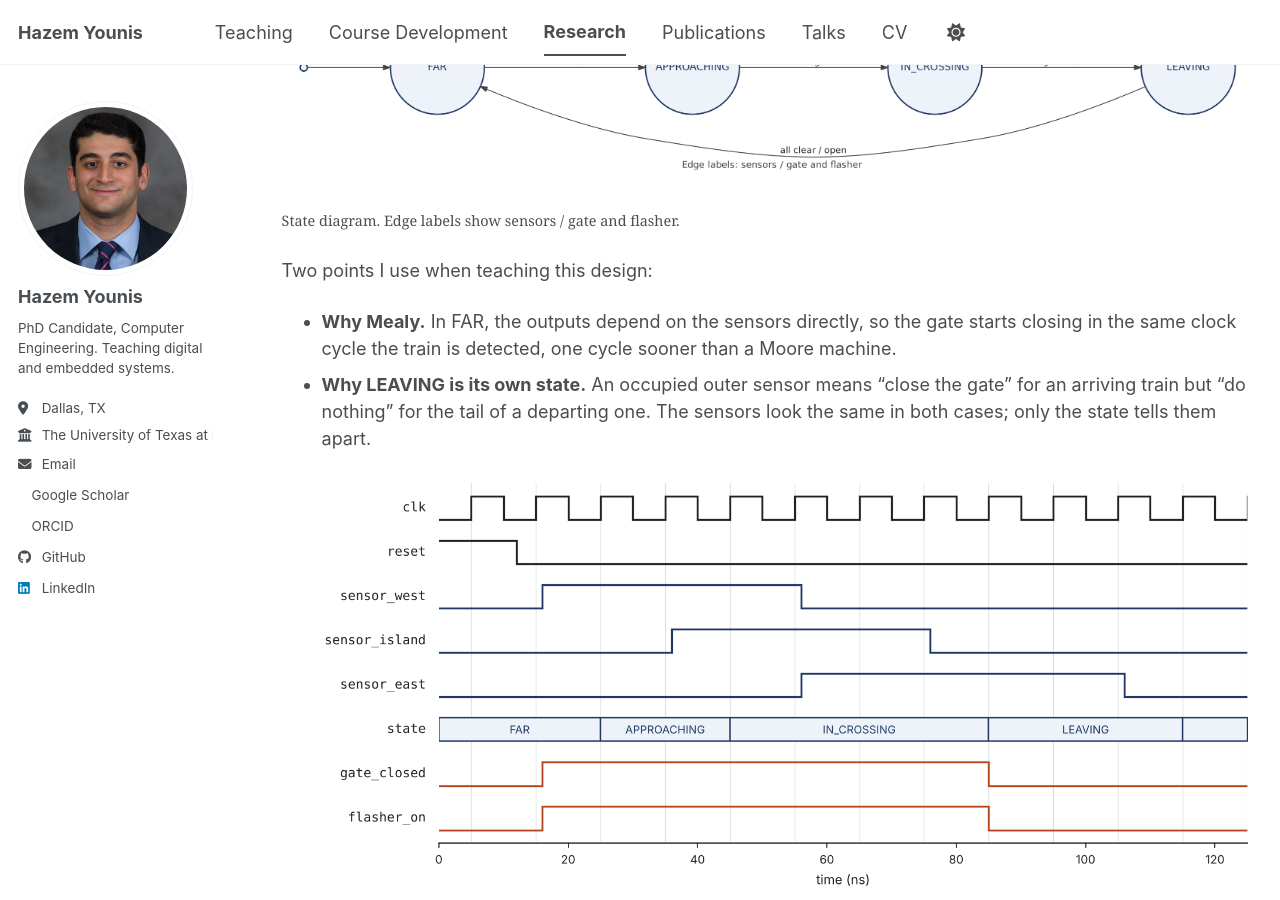
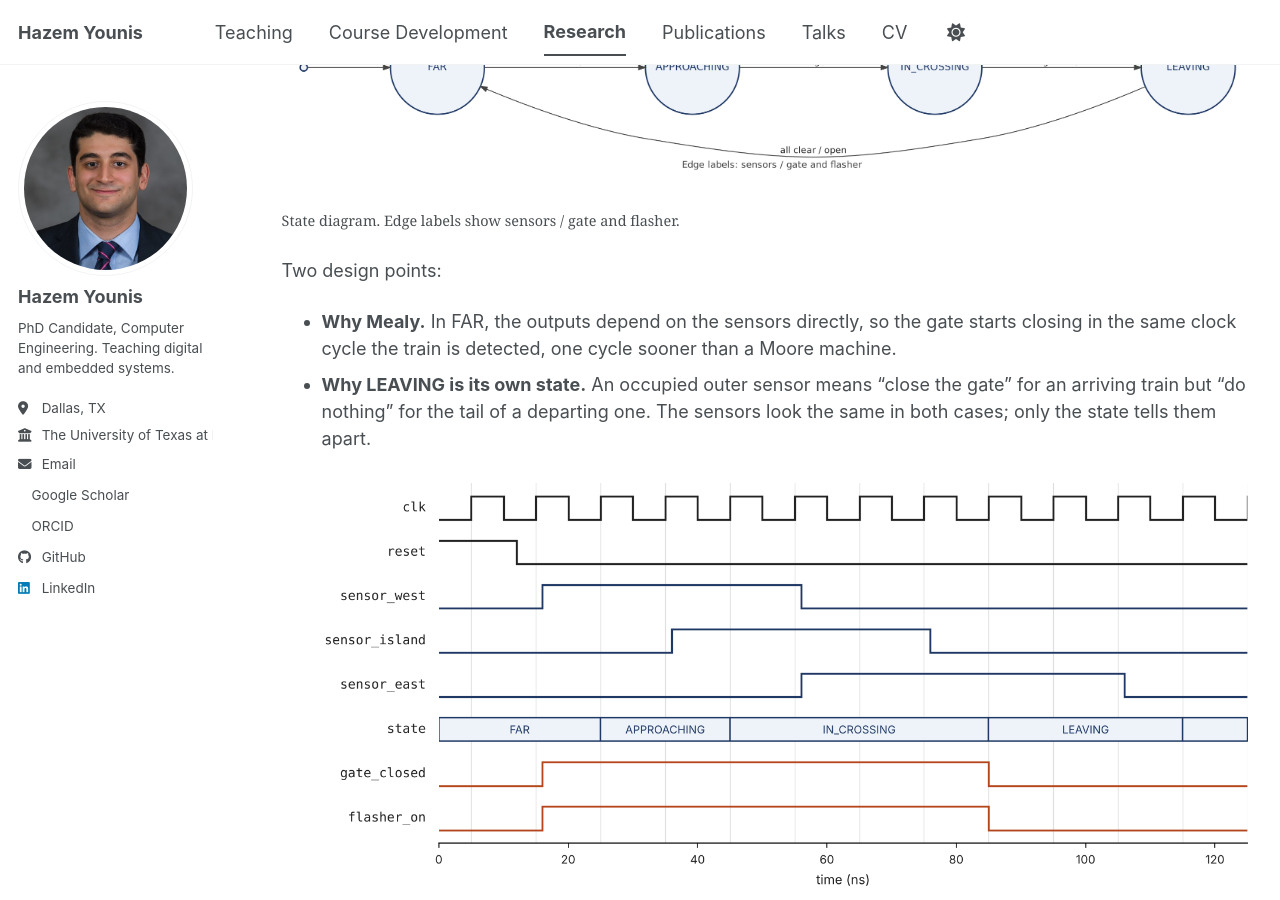
Before and after one commit to Hazem-AF-Younis/hazem-af-younis.github.io, a Jekyll site: the page built from _pages/research.md, in a window 1280 px wide and 900 px high, scrolled down 4068 px. Built offline with Jekyll 4.4.1, drawn with Linux system fonts in a browser that asks for light colours; a script bundle is joined from its source files by our own code; a style sheet for code colours, icons or effects is not loaded.

Commit message:
Research page: reword railway design points

```diff
--- a/_pages/research.md
+++ b/_pages/research.md
@@ -79,7 +79,7 @@ A four-state Mealy machine that closes a crossing gate and runs the warning flas
 <figcaption style="font-size:0.8em;">State diagram. Edge labels show sensors / gate and flasher.</figcaption>
 </figure>
 
-Two points I use when teaching this design:
+Two design points:
 
 * **Why Mealy.** In FAR, the outputs depend on the sensors directly, so the gate starts closing in the same clock cycle the train is detected, one cycle sooner than a Moore machine.
 * **Why LEAVING is its own state.** An occupied outer sensor means "close the gate" for an arriving train but "do nothing" for the tail of a departing one. The sensors look the same in both cases; only the state tells them apart.
```
